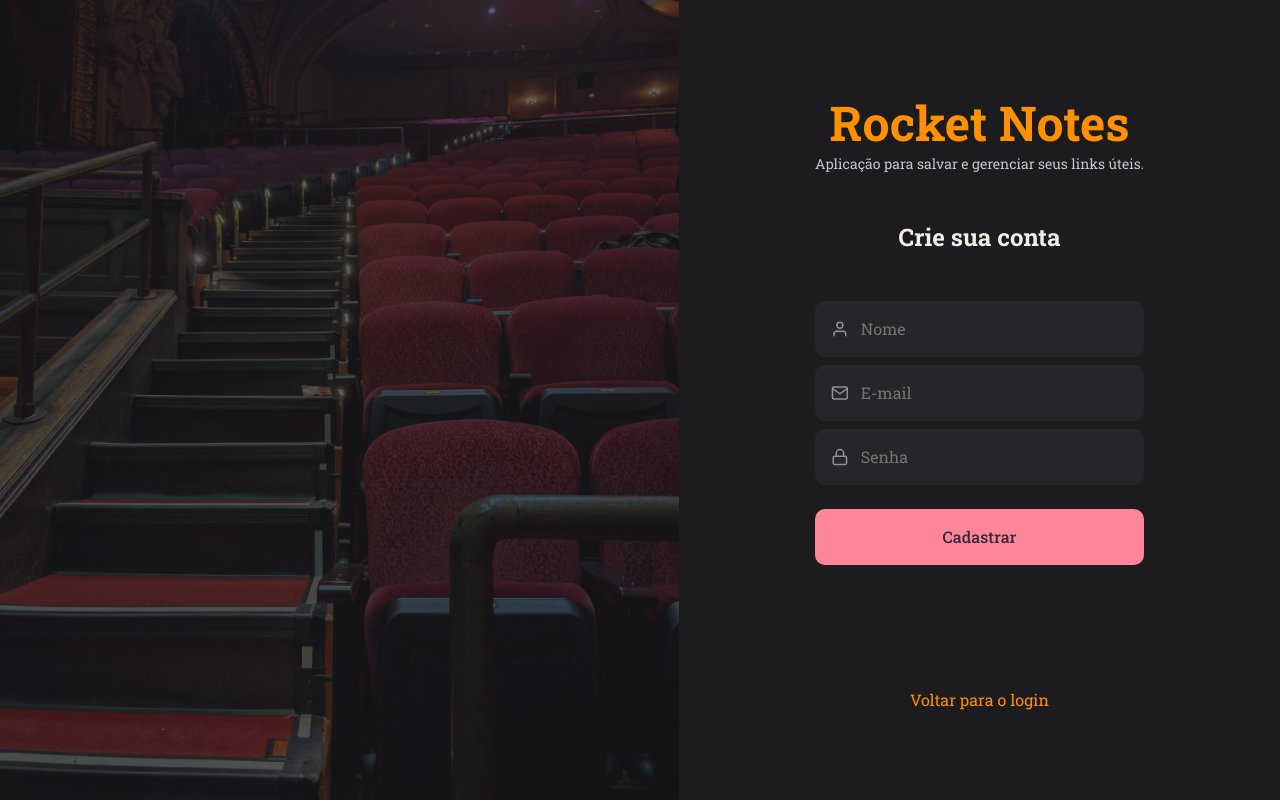
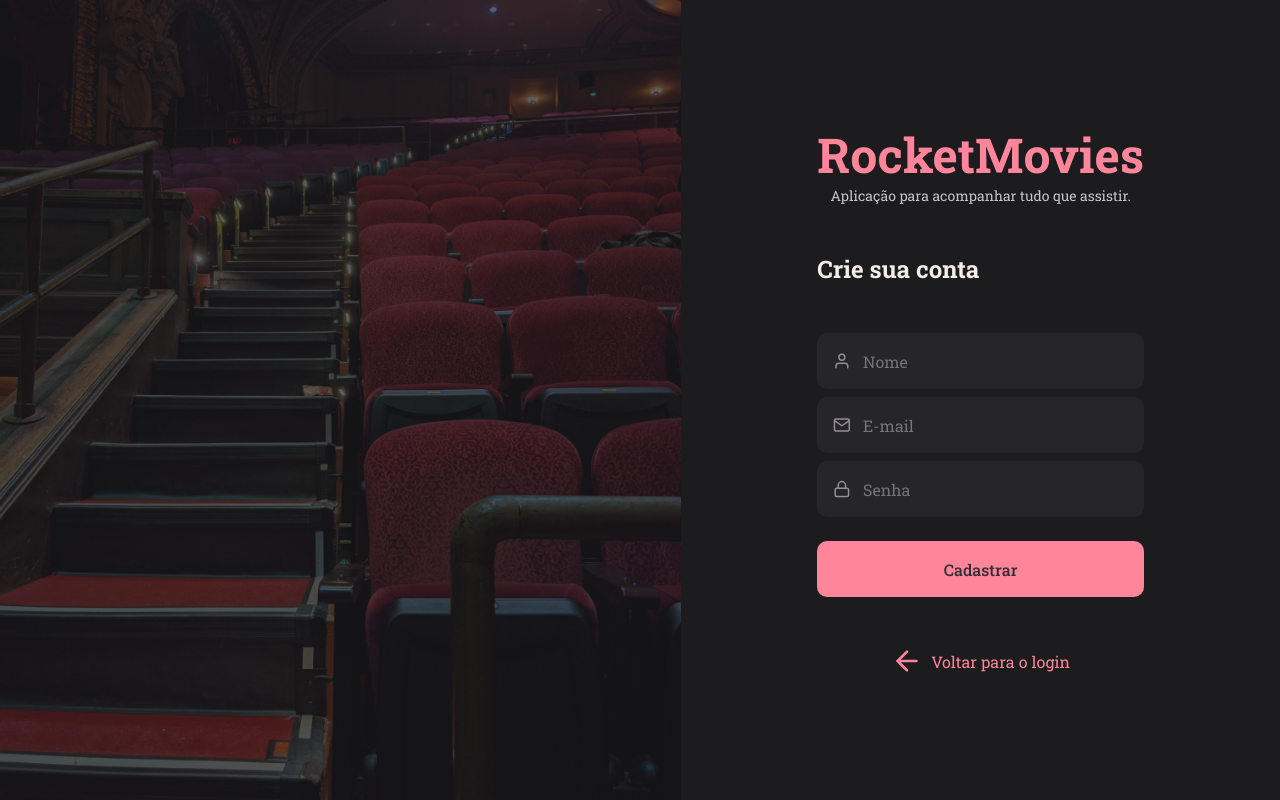
Before and after one commit to AdrielKlem/Desafio-ReactMovie, a React (Vite) app: page /register in a window 1280 px wide. Built offline with nearby package versions, Linux system fonts and the light colour scheme.

Commit message:
update page SignUp

```diff
--- a/src/pages/SignUp/index.jsx
+++ b/src/pages/SignUp/index.jsx
@@ -1,5 +1,5 @@
 import { Container, Form, Background } from "./styles";
-import { FiUser, FiMail, FiLock } from 'react-icons/fi'
+import { FiUser, FiMail, FiLock, FiArrowLeft } from 'react-icons/fi'
 import { Link } from 'react-router-dom'
 
 import { Input } from "../../components/Input"
@@ -11,8 +11,8 @@ export function SignUp() {
             <Background />
 
             <Form>
-                <h1>Rocket Notes</h1>
-                <p>Aplicação para salvar e gerenciar seus links úteis.</p>
+                <h1>RocketMovies</h1>
+                <p>Aplicação para acompanhar tudo que assistir.</p>
 
                 <h2>Crie sua conta</h2>
 
@@ -37,7 +37,7 @@ export function SignUp() {
                 <Button title="Cadastrar" />
 
                 <Link to="/">
-                    Voltar para o login
+                   <FiArrowLeft /> Voltar para o login
                 </Link>
             </Form>
         </Container>
--- a/src/pages/SignUp/styles.js
+++ b/src/pages/SignUp/styles.js
@@ -14,16 +14,15 @@ export const Form = styled.form`
     display: flex;
     flex-direction: column;
     justify-content: center;
-    align-items: center;
-
     text-align: center;
 
     > h1 {
         font-size: 48px;
-        color: ${({ theme }) => theme.COLORS.ORANGE}
+        color: ${({ theme }) => theme.COLORS.PINK}
     }
 
     > h2 {
+        text-align: left;
         font-size: 24px;
         margin: 48px 0;
     }
@@ -34,8 +33,17 @@ export const Form = styled.form`
     }
 
     > a {
-        margin-top: 124px;
-        color: ${({ theme }) => theme.COLORS.ORANGE}
+        margin-top: 48px;
+        color: ${({ theme }) => theme.COLORS.PINK};
+
+        display: flex;
+        align-items: center;
+        justify-content: center;
+        gap: 8px;
+
+        > svg {
+            font-size: 32px;
+        }
     }
 `
 
```
